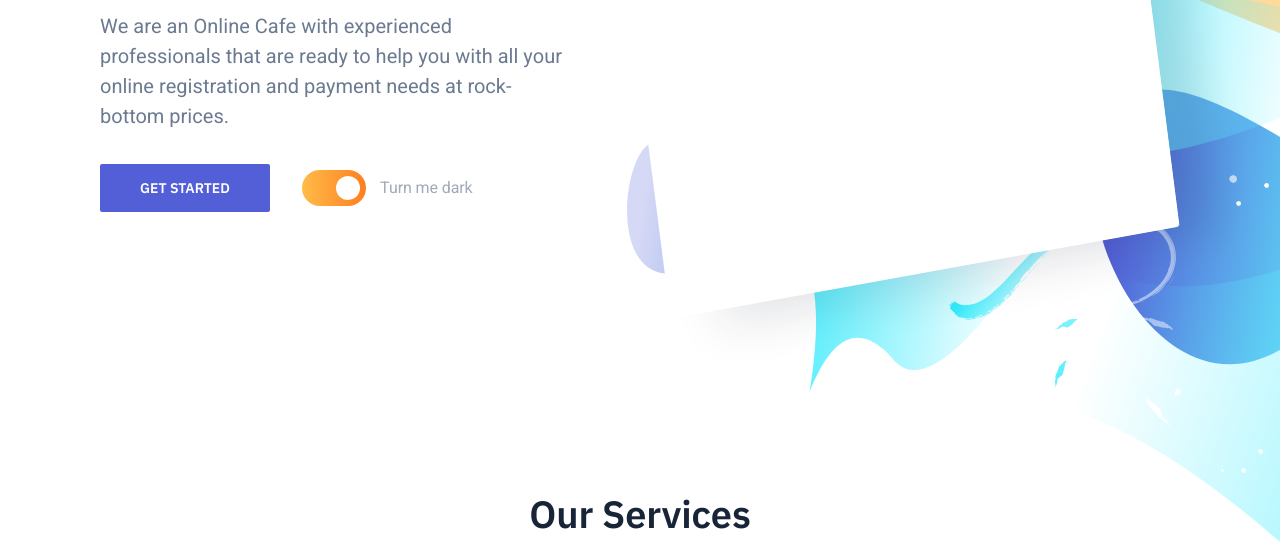
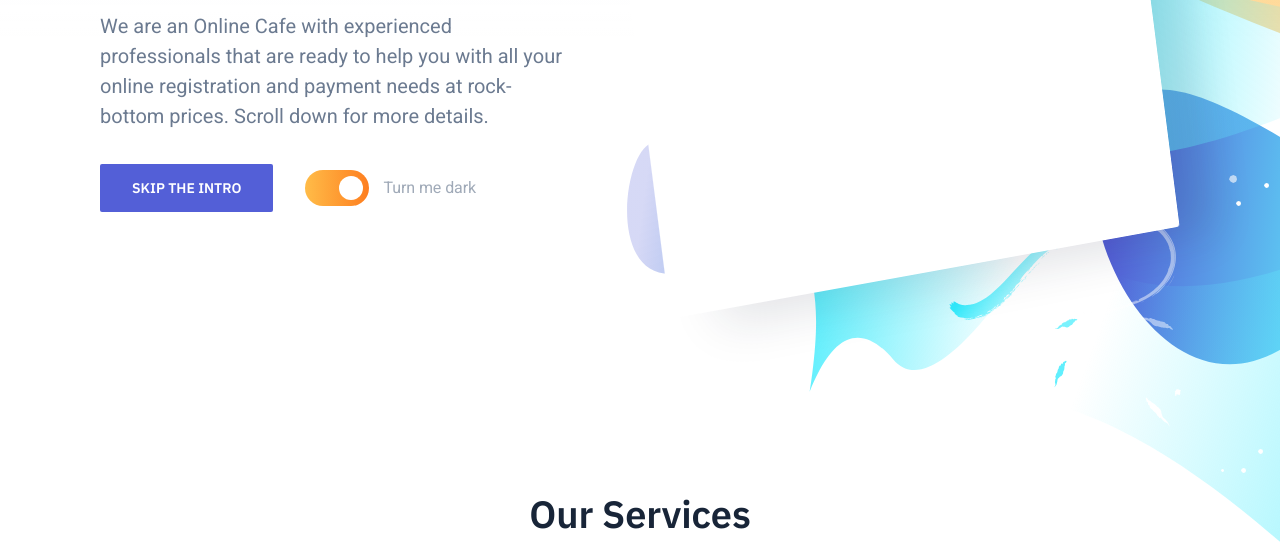
Before and after one commit to yocafe/yocafe.github.io, a plain HTML site: page index.html in a window 1280 px wide. Shown: the part 266-810 px from the top of the page. Drawn offline with nearby package versions, Linux system fonts and the light colour scheme.

Commit message:
Update index.html

```diff
--- a/index.html
+++ b/index.html
@@ -32,9 +32,10 @@
                     <div class="hero-inner">
 						<div class="hero-copy">
 	                        <h1 class="hero-title mt-0"><a href="#", "color=000000">YourOnlineCafe</a></h1>
-	                        <p class="hero-paragraph">We are an Online Cafe with experienced professionals that are ready to help you with all your online registration and payment needs at rock-bottom prices.</p>
+	                        <p class="hero-paragraph">We are an Online Cafe with experienced professionals that are ready to help you with all your online registration and payment needs at rock-bottom prices. Scroll down for more details.
+</p>
 	                        <div class="hero-cta">
-								<a class="button button-primary" href="https://wa.me/message/AQKVISUNCAVHK1">Get Started</a>
+								<a class="button button-primary" href="https://wa.me/message/AQKVISUNCAVHK1">Skip the Intro</a>
 								<div class="lights-toggle">
 									<input id="lights-toggle" type="checkbox" name="lights-toggle" class="switch" checked="checked">
 									<label for="lights-toggle" class="text-xs"><span>Turn me <span class="label-text">dark</span></span></label>
@@ -186,7 +187,7 @@
                             </a>
                         </li>
                         <li>
-                            <a href="mailto:yocafe@gmail.com">
+                            <a href="mailto:contactyocafe@gmail.com">
                                 <span class="screen-reader-text">Google</span>
                                 <svg width="16" height="16" xmlns="http://www.w3.org/2000/svg">
                                     <path d="M7.9 7v2.4H12c-.2 1-1.2 3-4 3-2.4 0-4.3-2-4.3-4.4 0-2.4 2-4.4 4.3-4.4 1.4 0 2.3.6 2.8 1.1l1.9-1.8C11.5 1.7 9.9 1 8 1 4.1 1 1 4.1 1 8s3.1 7 7 7c4 0 6.7-2.8 6.7-6.8 0-.5 0-.8-.1-1.2H7.9z" fill="#FFF"/>
```
